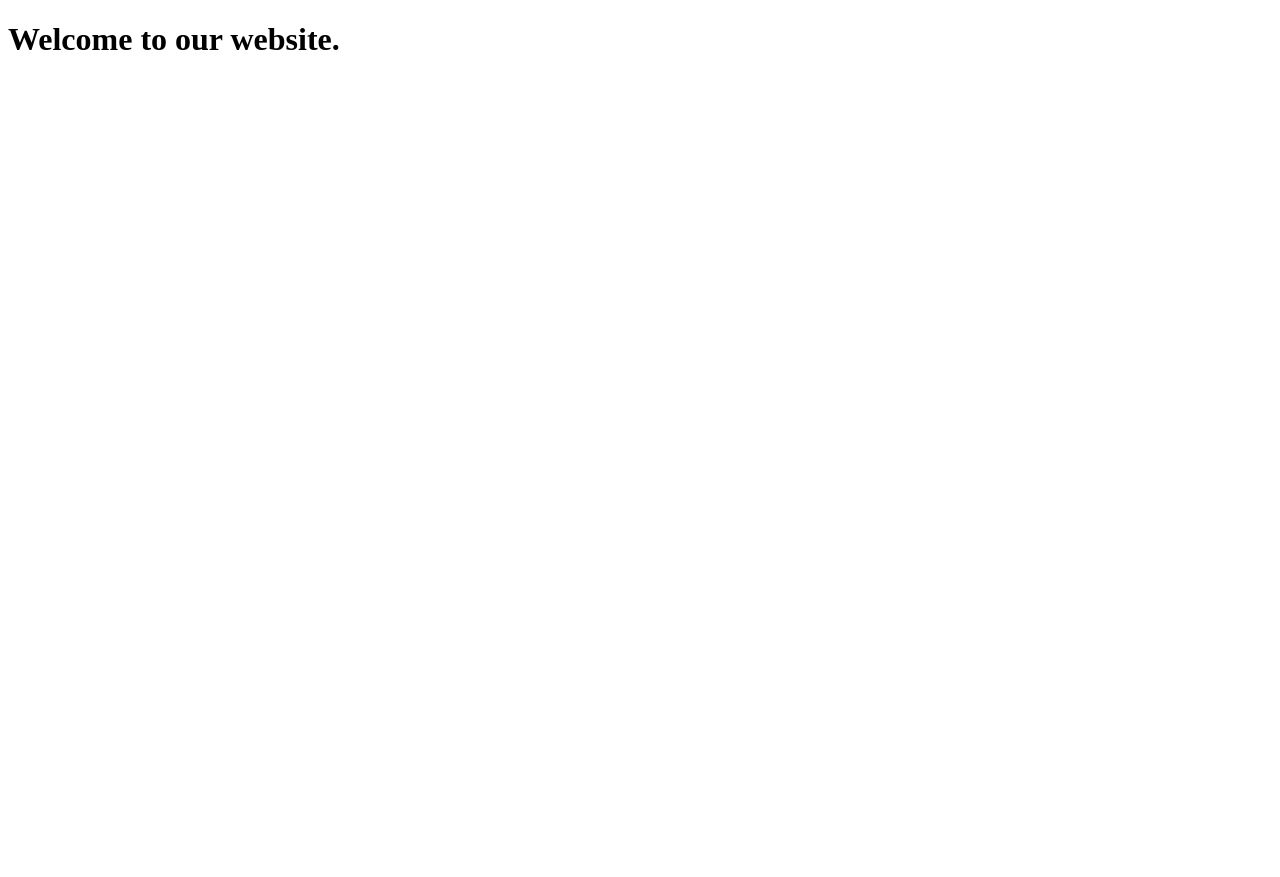
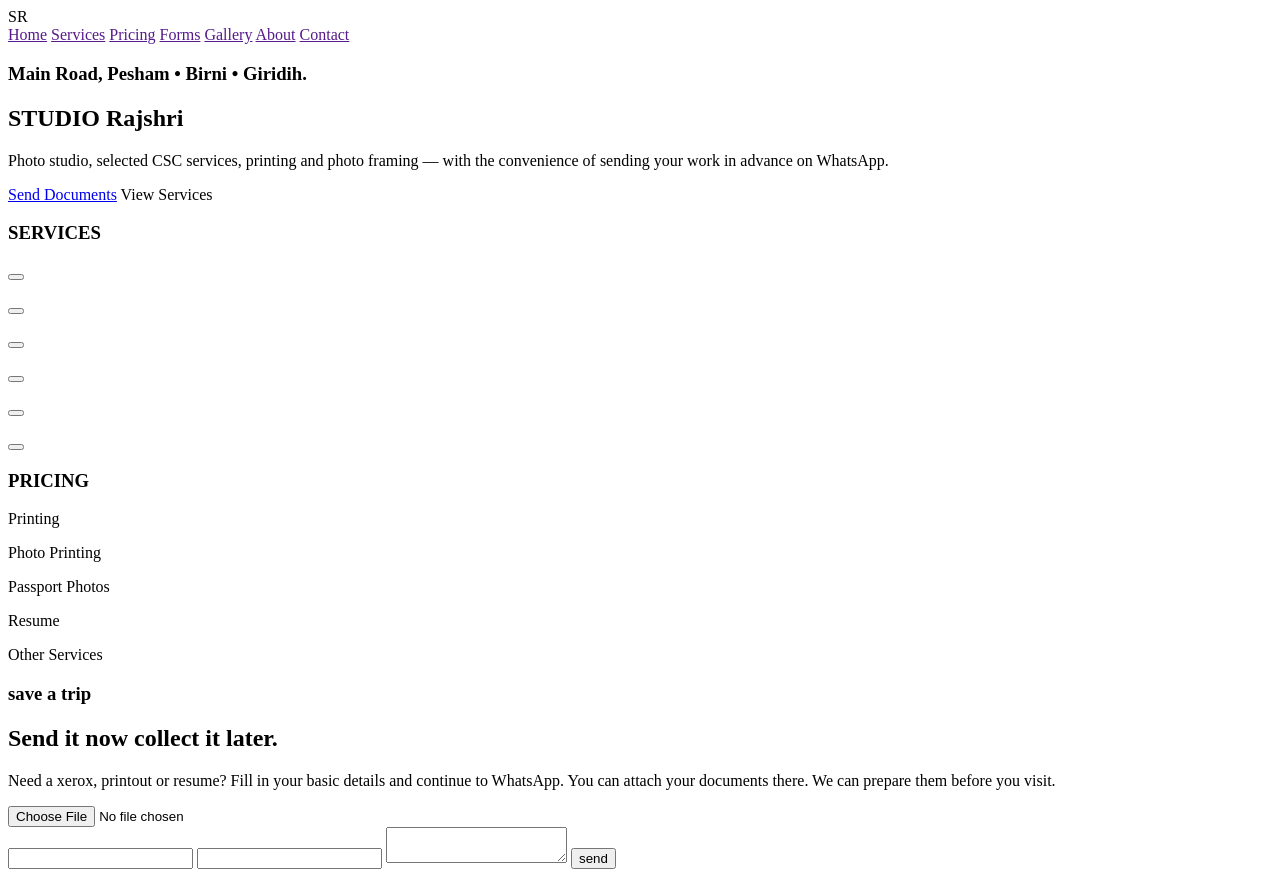
Before and after one commit to usershubhamsinha/studio-rajsri-v2, a plain HTML site: page index.html in a window 1280 px wide. Before the commit the page ends 800 px from the top, so only its background shows below. Drawn offline with Linux system fonts and the light colour scheme.

Commit message:
Basic HTML structure ready to be improved

```diff
--- a/index.html
+++ b/index.html
@@ -1,11 +1,126 @@
-<!DOCTYPE html>
+<!doctype html>
 <html lang="en">
-<head>
-    <meta charset="UTF-8">
-    <meta name="viewport" content="width=device-width, initial-scale=1.0">
+  <head>
+    <meta charset="UTF-8" />
+    <meta name="viewport" content="width=device-width, initial-scale=1.0" />
     <title>Studio Rajsri</title>
-</head>
-<body>
-    <h1>Welcome to our website.</h1>
-</body>
+  </head>
+  <body>
+    <header>
+      <div class="studio_logo">SR</div>
+
+      <nav class="Navigations">
+        <a href="">Home</a>
+        <a href="">Services</a>
+        <a href="">Pricing</a>
+        <a href="">Forms</a>
+        <a href="">Gallery</a>
+        <a href="">About</a>
+        <a href="">Contact</a>
+      </nav>
+
+      <nav class="mobile_navigation_placeholder"></nav>
+    </header>
+
+    <section class="hero">
+      <div class="hero_article">
+        <h3 class="small_introductory_text">
+          Main Road, Pesham • Birni • Giridih.
+        </h3>
+        <h1 class="main_heading">STUDIO Rajshri</h1>
+        <p class="short_description">
+          Photo studio, selected CSC services, printing and photo framing — with
+          the convenience of sending your work in advance on WhatsApp.
+        </p>
+      </div>
+
+      <div class="hero_menu">
+        <a href="#advance_document_submission" class="primary_action"
+          >Send Documents</a
+        >
+        <a class="secondary_action">View Services</a>
+      </div>
+    </section>
+
+    <section class="services" id="services">
+      <h3>SERVICES</h3>
+      <div class="container service_container">
+        <div class="service_box">
+          <div class="service_icon"></div>
+          <p class="service_title"></p>
+          <div class="p service_short_description"></div>
+          <button class="service_optional_action"></button>
+        </div>
+        <div class="service_box">
+          <div class="service_icon"></div>
+          <p class="service_title"></p>
+          <div class="p service_short_description"></div>
+          <button class="service_optional_action"></button>
+        </div>
+        <div class="service_box">
+          <div class="service_icon"></div>
+          <p class="service_title"></p>
+          <div class="p service_short_description"></div>
+          <button class="service_optional_action"></button>
+        </div>
+        <div class="service_box">
+          <div class="service_icon"></div>
+          <p class="service_title"></p>
+          <div class="p service_short_description"></div>
+          <button class="service_optional_action"></button>
+        </div>
+        <div class="service_box">
+          <div class="service_icon"></div>
+          <p class="service_title"></p>
+          <div class="p service_short_description"></div>
+          <button class="service_optional_action"></button>
+        </div>
+        <div class="service_box">
+          <div class="service_icon"></div>
+          <p class="service_title"></p>
+          <div class="p service_short_description"></div>
+          <button class="service_optional_action"></button>
+        </div>
+      </div>
+    </section>
+
+    <section class="pricing" id="pricing">
+      <h3>PRICING</h3>
+
+      <div class="container contpricing_container">
+        <div class="printing pricing_box"><p>Printing</p></div>
+        <div class="photo_printing pricing_box"><p>Photo Printing</p></div>
+        <div class="passport_photos pricing_box"><p>Passport Photos</p></div>
+        <div class="resume pricing_box"><p>Resume</p></div>
+        <div class="other_services pricing_box"><p>Other Services</p></div>
+      </div>
+    </section>
+
+    <section
+      class="advance_document_submission"
+      id="advance_document_submission"
+    >
+      <div class="container advance_document_submission_container">
+        <div class="explaination">
+          <h3>save a trip</h3>
+          <h1>Send it now collect it later.</h1>
+        </div>
+
+        <p>
+          Need a xerox, printout or resume? Fill in your basic details and
+          continue to WhatsApp. You can attach your documents there. We can
+          prepare them before you visit.
+        </p>
+
+        <input type="file" name="select_document" id="select_document" />
+      </div>
+
+      <form action="">
+        <input type="text" name="name" id="customer_name" />
+        <input type="number" name="mobile" id="mobile_number" />
+        <textarea name="" id=""></textarea>
+        <input type="submit" value="send" />
+      </form>
+    </section>
+  </body>
 </html>
```
